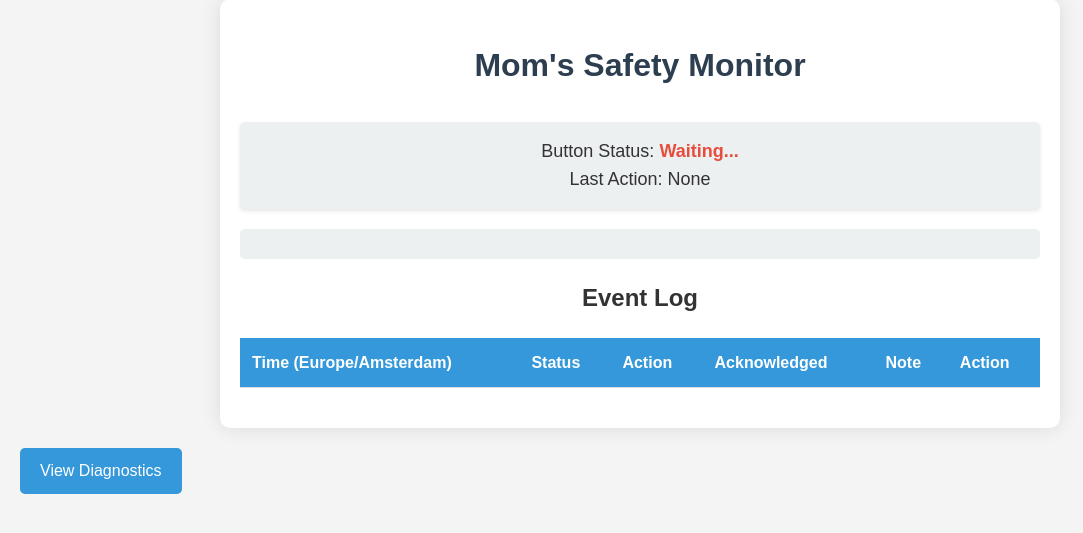
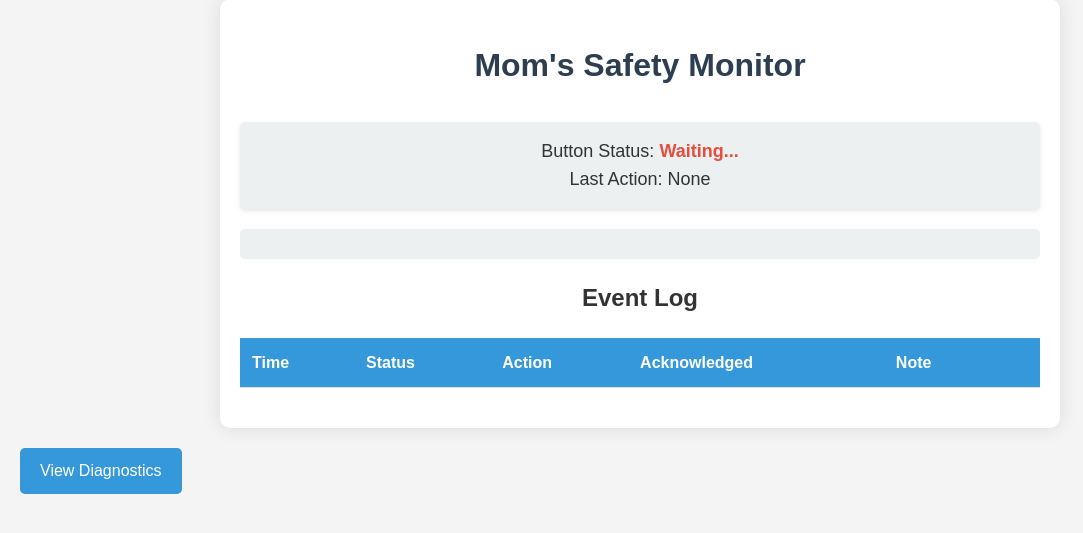
Before and after one commit to zokahn/mamawatch, a Flask app: page / in a window 1280 px wide. Shown: the part 21-554 px from the top of the page, without its empty margins (0-1083 px from the left). Run offline with Flask 3, Linux system fonts and the light colour scheme; data that the repository does not hold is empty; some libraries are stand-ins or nearby versions.

Commit message:
feat: Clean up table header in index.html

```diff
--- a/mom-safety-monitor/templates/index.html
+++ b/mom-safety-monitor/templates/index.html
@@ -26,12 +26,12 @@
             <table id="event-log">
                 <thead>
                     <tr>
-                        <th>Time (Europe/Amsterdam)</th>
+                        <th>Time</th>
                         <th>Status</th>
                         <th>Action</th>
                         <th>Acknowledged</th>
                         <th>Note</th>
-                        <th>Action</th>
+                        <th></th>
                     </tr>
                 </thead>
                 <tbody>
```
